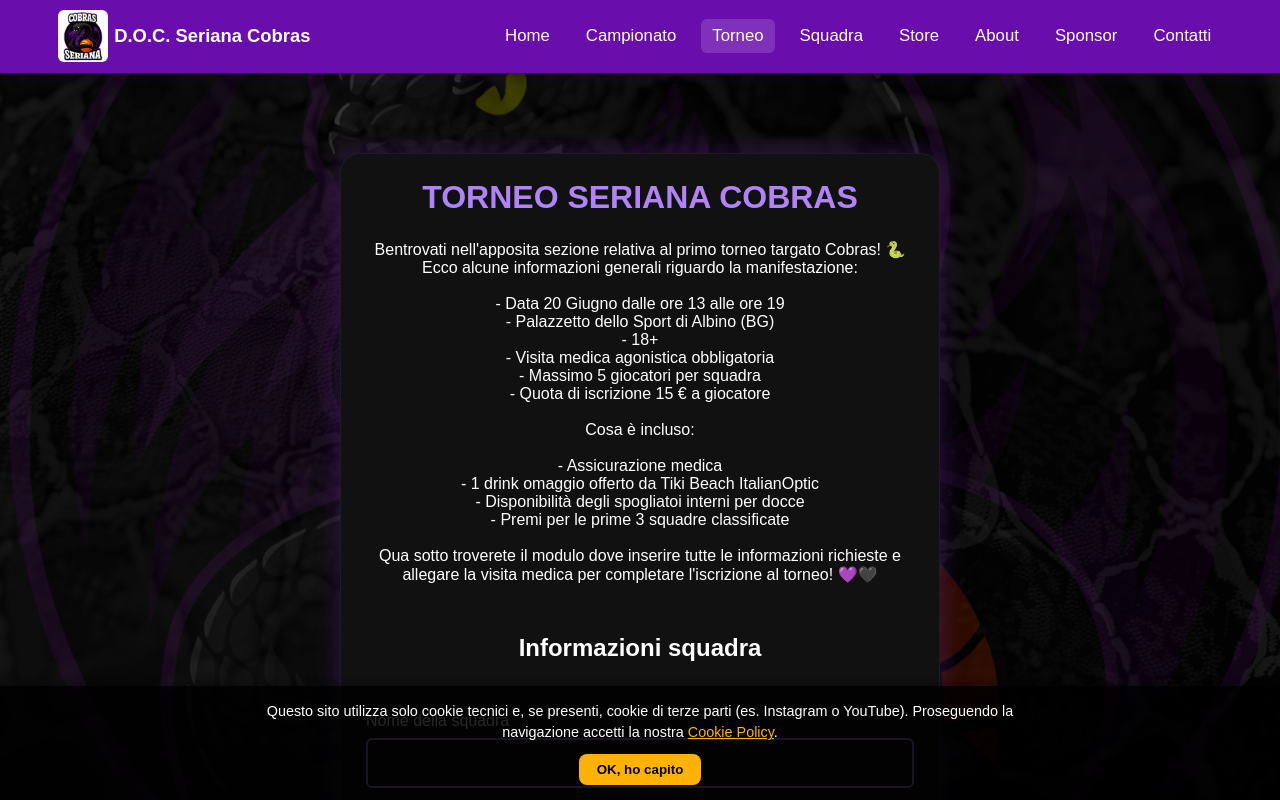
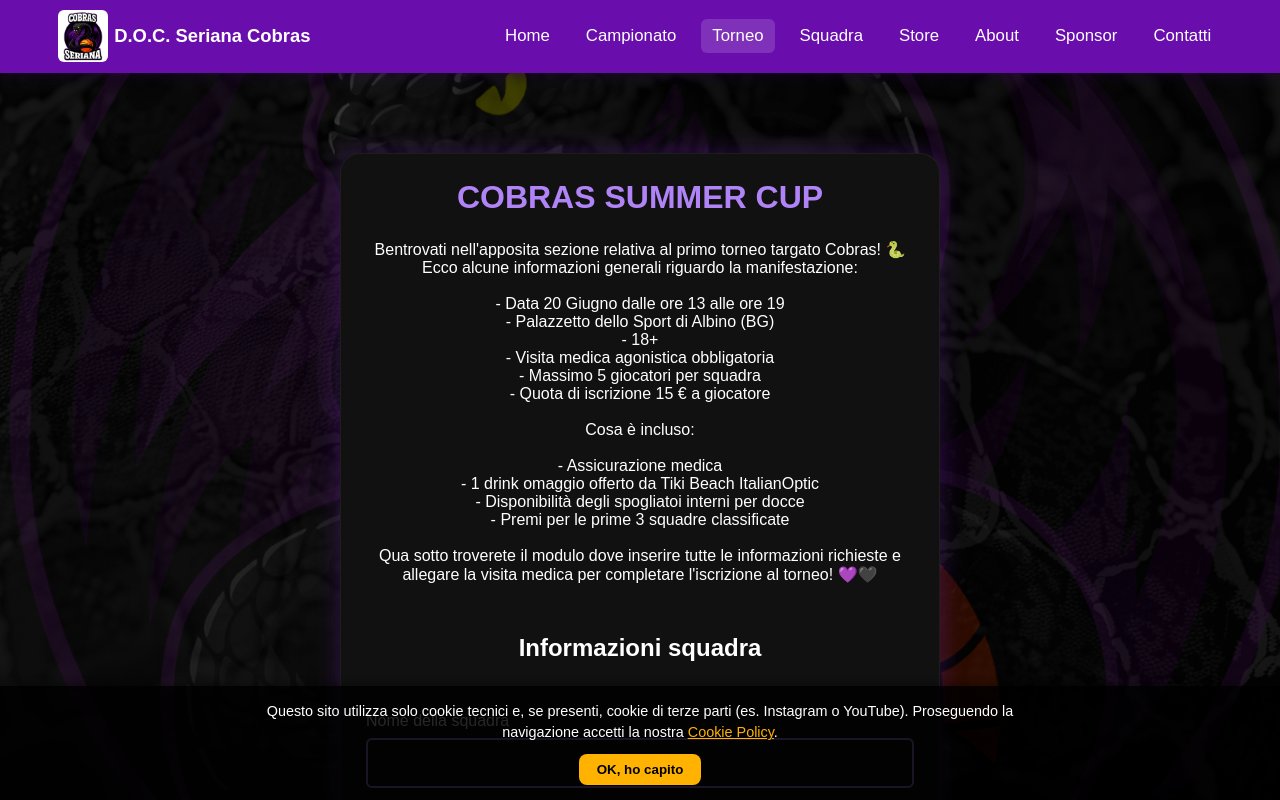
Before and after one commit to Piaazzaa/serianacobras, a React (Create React App) app: page /torneo in a window 1280 px wide. Built offline with nearby package versions, Linux system fonts and the light colour scheme.

Commit message:
cambiato titolo

```diff
--- a/src/Components/Pages/Torneo.jsx
+++ b/src/Components/Pages/Torneo.jsx
@@ -33,7 +33,7 @@ const Torneo = () => {
       <div className="torneo-form">
 
         <form onSubmit={onSubmit}>
-          <h1 className="contact-title">Torneo Seriana Cobras</h1>
+          <h1 className="torneo-title">Cobras Summer Cup</h1>
 
           <p style={{ textAlign: "center", marginBottom: "30px" }}>
             Bentrovati nell'apposita sezione relativa al primo torneo targato Cobras! 🐍 <br />
```
